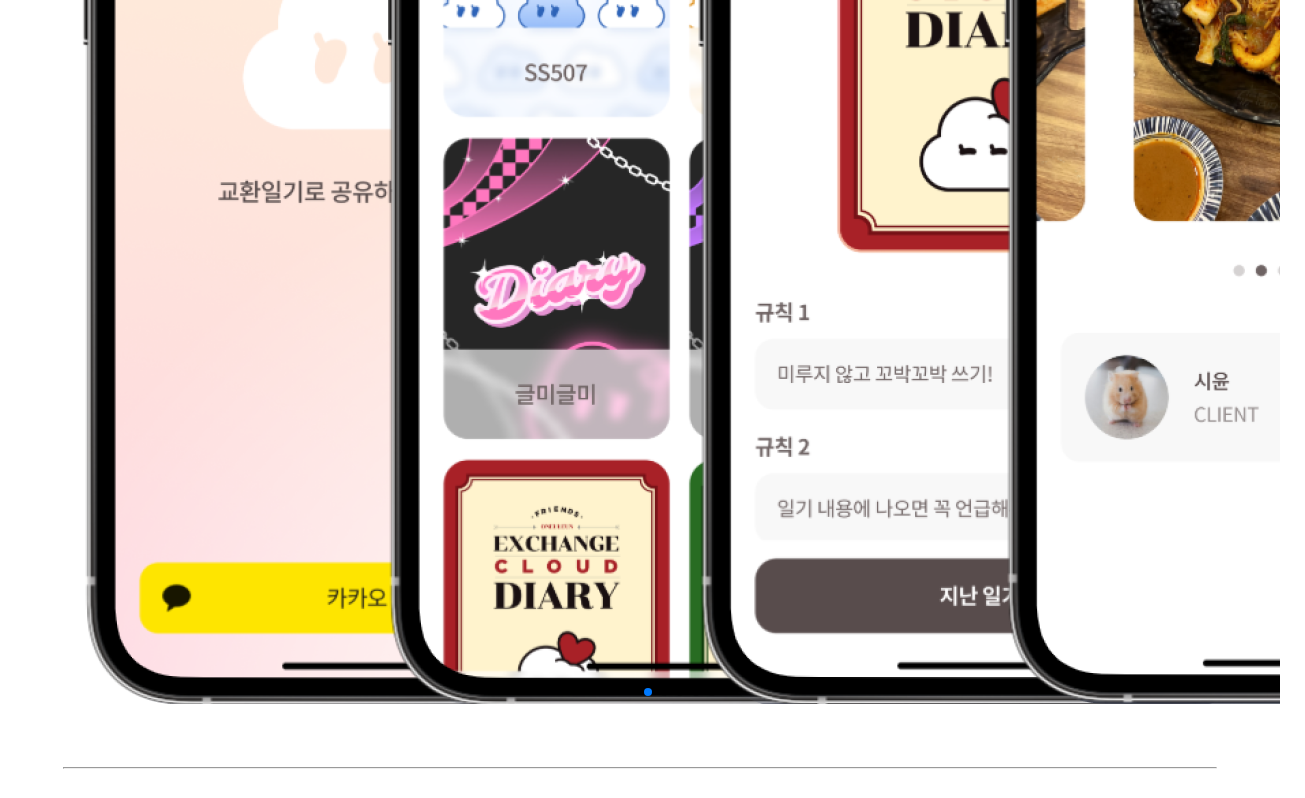
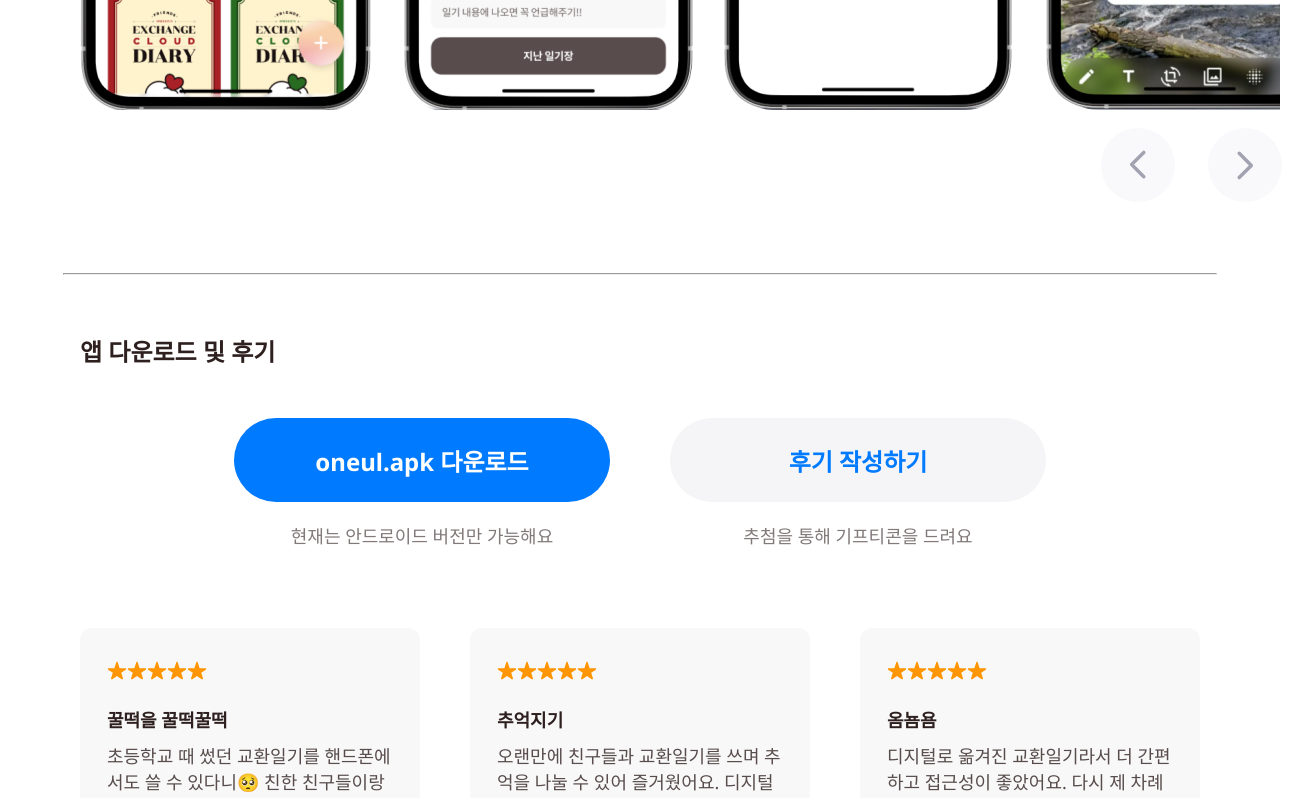
Before and after one commit to SS507-today/o.neul, a Next.js app in the folder demo/: page / in a window 1280 px wide. Shown: the part 1820-2618 px from the top of the page, 1305 px wide, since content can reach past the window. Built offline with nearby package versions, Linux system fonts and the light colour scheme.

Commit message:
add: media queries for responsive design

```diff
--- a/demo/src/app/page.module.css
+++ b/demo/src/app/page.module.css
@@ -126,6 +126,7 @@
   color: #584c4c;
   width: 100%;
   text-align: center;
+  white-space: pre-wrap;
 }
 
 .top .desc_list h3 {
@@ -150,6 +151,7 @@
 
 .button_container {
   display: flex;
+  flex-wrap: wrap;
   justify-content: center;
   gap: 60px;
   padding-bottom: 80px;
@@ -171,6 +173,10 @@
   margin-top: 80px;
   background-color: #f2f2f8;
   justify-content: center;
+
+  font-size: 14px;
+  font-weight: 500;
+  color: #a2a2b1;
 }
 
 .footer img {
@@ -180,3 +186,132 @@
   font-size: 14px;
   color: #a2a2b1;
 }
+
+@media (max-width: 500px) {
+  .main {
+    width: 100%;
+    overflow-x: hidden;
+    padding-top: 54px;
+  }
+
+  .nav {
+    padding: 0px 20px;
+    height: 54px;
+    font-size: 12px;
+    line-height: 9px;
+  }
+
+  .page .top {
+    padding: 0 20px;
+  }
+  .page .middle {
+    padding-left: 20px;
+  }
+  .page .bottom {
+    padding: 0 20px;
+  }
+  .top .banner {
+    padding: 40px 0px;
+    gap: 20px;
+  }
+
+  .top .desc h3 {
+    font-size: 20px;
+    padding-bottom: 10px;
+  }
+
+  .top .desc h4 {
+    font-size: 13px;
+    padding-bottom: 10px;
+  }
+
+  .top .desc h5 {
+    font-size: 12px;
+    padding-bottom: 0px;
+  }
+
+  .top .desc div,
+  .top .desc p {
+    display: none;
+  }
+
+  .top h2 {
+    font-size: 15px;
+    white-space: pre-wrap;
+  }
+
+  .top hr {
+    width: 80px;
+    margin: 30px auto;
+  }
+
+  .top .desc_list {
+    gap: 46px;
+  }
+
+  .top .desc_list h3 {
+    font-size: 16px;
+  }
+
+  .top .desc_list h4 {
+    font-size: 14px;
+    white-space: pre-wrap;
+  }
+  .page h1 {
+    font-size: 15px;
+    padding-bottom: 32px;
+  }
+
+  .swiper-wrapper {
+    width: 207px !important;
+    margin-right: 30px;
+  }
+
+  .button_container {
+    gap: 30px;
+    padding-bottom: 50px;
+  }
+
+  .review_container {
+    display: flex;
+    justify-content: start;
+    gap: 12px;
+    overflow-x: scroll;
+    scrollbar-width: none;
+  }
+
+  .review_container::-webkit-scrollbar {
+    display: none;
+  }
+
+  .footer {
+    display: flex;
+    flex-direction: column;
+    gap: 10px;
+    align-items: end;
+    height: 200px;
+    padding-right: 20px;
+    margin-top: 50px;
+    background-color: #f2f2f8;
+    justify-content: center;
+
+    font-size: 14px;
+    font-weight: 500;
+    color: #a2a2b1;
+  }
+
+  .footer img {
+    width: 40px;
+    height: 40px;
+    margin-left: 11px;
+    font-size: 11px;
+  }
+}
+
+.swiper-button-wrapper {
+  position: relative;
+}
+.swiper-button-prev,
+.swiper-button-next {
+  margin-top: 0 !important;
+}
--- a/demo/src/app/page.tsx
+++ b/demo/src/app/page.tsx
@@ -6,14 +6,29 @@ import { Swiper, SwiperSlide } from "swiper/react";
 import "swiper/css";
 import "swiper/css/pagination";
 import "swiper/css/autoplay";
-import { Pagination } from "swiper/modules";
+import "swiper/css/navigation";
+import { Navigation, Autoplay } from "swiper/modules";
 
 import { Button, ButtonType } from "@/components/Button/Button";
 import { ReviewBox } from "@/components/ReviewBox/ReviewBox";
 
 import { config } from "./config";
+import { useViewport } from "@/hooks/useViewport";
+import { MQ, sizes } from "./util";
 
 export default function Home() {
+  const { width } = useViewport();
+  const selectedSize = width < MQ ? sizes.mobile : sizes.PC;
+  const {
+    logoWidth,
+    arrowWidth,
+    screenWidth,
+    screenGap,
+    pagingArrow,
+    pagingGap,
+    social,
+    text,
+  } = selectedSize;
   const bottomSectionRef = useRef<HTMLElement | null>(null);
 
   const handleScrollToBottom = () => {
@@ -39,14 +54,14 @@ export default function Home() {
         </div>
         <div className={styles.download_btn} onClick={handleScrollToBottom}>
           <span>앱 다운로드</span>
-          <img src="/assets/arrow.svg" />
+          <img src="/assets/arrow.svg" width={arrowWidth} />
         </div>
       </nav>
       <main className={styles.main}>
         <section className={styles.top}>
           <div className={styles.banner}>
             <div>
-              <img src="/assets/app_icon.svg"></img>
+              <img src="/assets/app_icon.svg" width={logoWidth}></img>
             </div>
             <div className={styles.desc}>
               <h3>{config.title}</h3>
@@ -63,11 +78,7 @@ export default function Home() {
               </div>
             </div>
           </div>
-          <h2>
-            ‘오늘은’은 아날로그의 교환일기를 디지털로 옮긴 디지털
-            교환일기입니다. <br />
-            친구들과 함께 여러분의 오늘을 교환해보세요.
-          </h2>
+          <h2>{text}</h2>
           <hr />
           <div className={styles.desc_list}>
             {config.descriptions.map((item, index) => (
@@ -82,21 +93,62 @@ export default function Home() {
         <section className={styles.middle}>
           <h1>iPhone 스크린샷</h1>
           <Swiper
-            slidesPerView={4}
-            spaceBetween={30}
+            slidesPerView="auto"
+            spaceBetween={screenGap}
             loop={true}
-            pagination={{
-              clickable: true,
+            navigation={{
+              nextEl: ".swiper-button-next",
+              prevEl: ".swiper-button-prev",
             }}
-            modules={[Pagination]}
+            autoplay={{
+              delay: 1000,
+            }}
+            modules={[Navigation, Autoplay]}
             className="mySwiper"
           >
             {config.img.map((item, index) => (
-              <SwiperSlide key={index}>
-                <img src={item} />
+              <SwiperSlide key={index} style={{ width: `${screenWidth}px` }}>
+                <img src={item} width={screenWidth} />
               </SwiperSlide>
             ))}
           </Swiper>
+          <div
+            className="swiper-button-wrapper"
+            style={{
+              position: "relative",
+              display: "flex",
+              justifyContent: "flex-end",
+              gap: `${pagingGap}px`,
+            }}
+          >
+            <div
+              className="swiper-button-prev"
+              style={{
+                marginTop: "0",
+                position: "static",
+                color: "#fff",
+                height: "100px",
+              }}
+            >
+              <img
+                src="/assets/circle-arrow.svg"
+                width={pagingArrow}
+                style={{ transform: "rotate(180deg)" }}
+              />
+            </div>
+            <div
+              className="swiper-button-next"
+              style={{
+                marginTop: "0",
+                position: "static",
+                paddingRight: "10px",
+                color: "#fff",
+                height: "100px",
+              }}
+            >
+              <img src="/assets/circle-arrow.svg" width={pagingArrow} />
+            </div>
+          </div>
         </section>
         <hr />
         <section className={styles.bottom} ref={bottomSectionRef}>
@@ -127,8 +179,8 @@ export default function Home() {
       </main>
       <footer className={styles.footer}>
         <div>
-          <img src="/assets/github.svg" />
-          <img src="/assets/insta.svg" />
+          <img src="/assets/github.svg" width={social} />
+          <img src="/assets/insta.svg" width={social} />
         </div>
         <div>contact instagram @o.neul_app</div>
       </footer>
--- /dev/null
+++ b/demo/src/app/util.ts
@@ -0,0 +1,23 @@
+export const MQ = 500;
+export const sizes = {
+  mobile: {
+    logoWidth: 128,
+    arrowWidth: 12,
+    screenWidth: 200,
+    screenGap: 16,
+    pagingArrow: 40,
+    pagingGap: 40,
+    social: 40,
+    text: " ‘오늘은’은 아날로그의 교환일기를\n디지털로 옮긴 디지털 교환일기입니다.\n친구들과 함께 여러분의 오늘을 교환해보세요.",
+  },
+  PC: {
+    logoWidth: 270,
+    arrowWidth: 24,
+    screenWidth: 293,
+    screenGap: 28,
+    pagingArrow: 74,
+    pagingGap: 80,
+    social: 74,
+    text: " ‘오늘은’은 아날로그의 교환일기를 디지털로 옮긴 디지털 교환일기입니다.\n친구들과 함께 여러분의 오늘을 교환해보세요.",
+  },
+};
--- a/demo/src/components/Button/Button.module.css
+++ b/demo/src/components/Button/Button.module.css
@@ -32,3 +32,17 @@
   font-size: 18px;
   text-align: center;
 }
+
+@media (max-width: 500px) {
+  .container {
+    align-items: center;
+  }
+  .button {
+    width: 219px;
+    height: 46px;
+    font-size: 14px;
+  }
+  .desc {
+    font-size: 12px;
+  }
+}
--- a/demo/src/components/ReviewBox/ReviewBox.module.css
+++ b/demo/src/components/ReviewBox/ReviewBox.module.css
@@ -1,12 +1,11 @@
 .reviewBox {
-  height: 243px;
   flex: 1;
   overflow: hidden;
   background-color: #f8f8f8;
   border-radius: 12px;
   padding: 33px 27px;
 }
-∂ .stars img {
+.stars img {
   width: 20px;
   height: 20px;
 }
@@ -22,3 +21,19 @@
   font-size: 18px;
   color: #584c4c;
 }
+
+@media (max-width: 500px) {
+  .reviewBox {
+    min-width: 283px;
+    max-width: 283px;
+    padding: 24px 19px;
+  }
+  .h3 {
+    padding: 10px 0 6px 0;
+    font-size: 13px;
+  }
+  .p {
+    font-size: 13px;
+    height: 66px;
+  }
+}
--- /dev/null
+++ b/demo/src/hooks/useViewport.tsx
@@ -0,0 +1,14 @@
+import { useState, useEffect } from "react";
+
+export const useViewport = () => {
+  const [width, setWidth] = useState(window.innerWidth);
+
+  useEffect(() => {
+    const handleResize = () => setWidth(window.innerWidth);
+    window.addEventListener("resize", handleResize);
+
+    return () => window.removeEventListener("resize", handleResize);
+  }, []);
+
+  return { width };
+};
```
